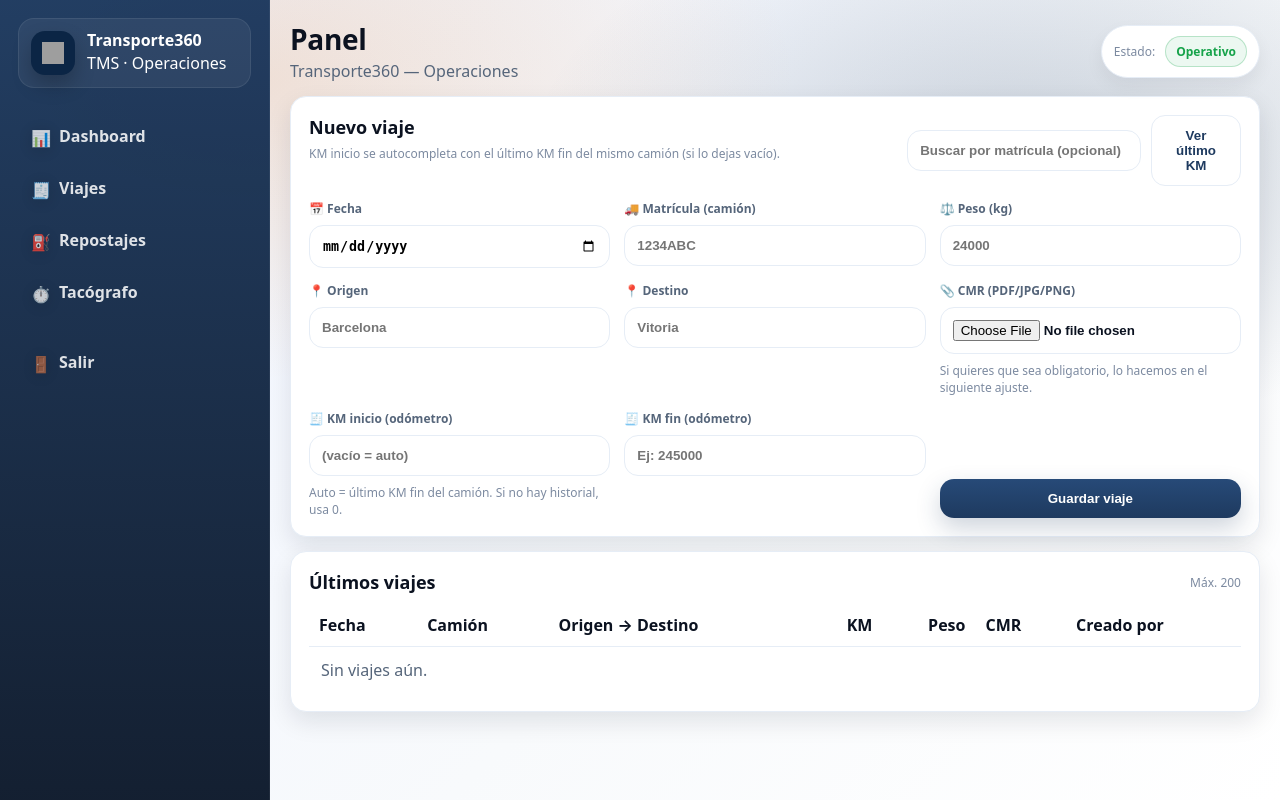
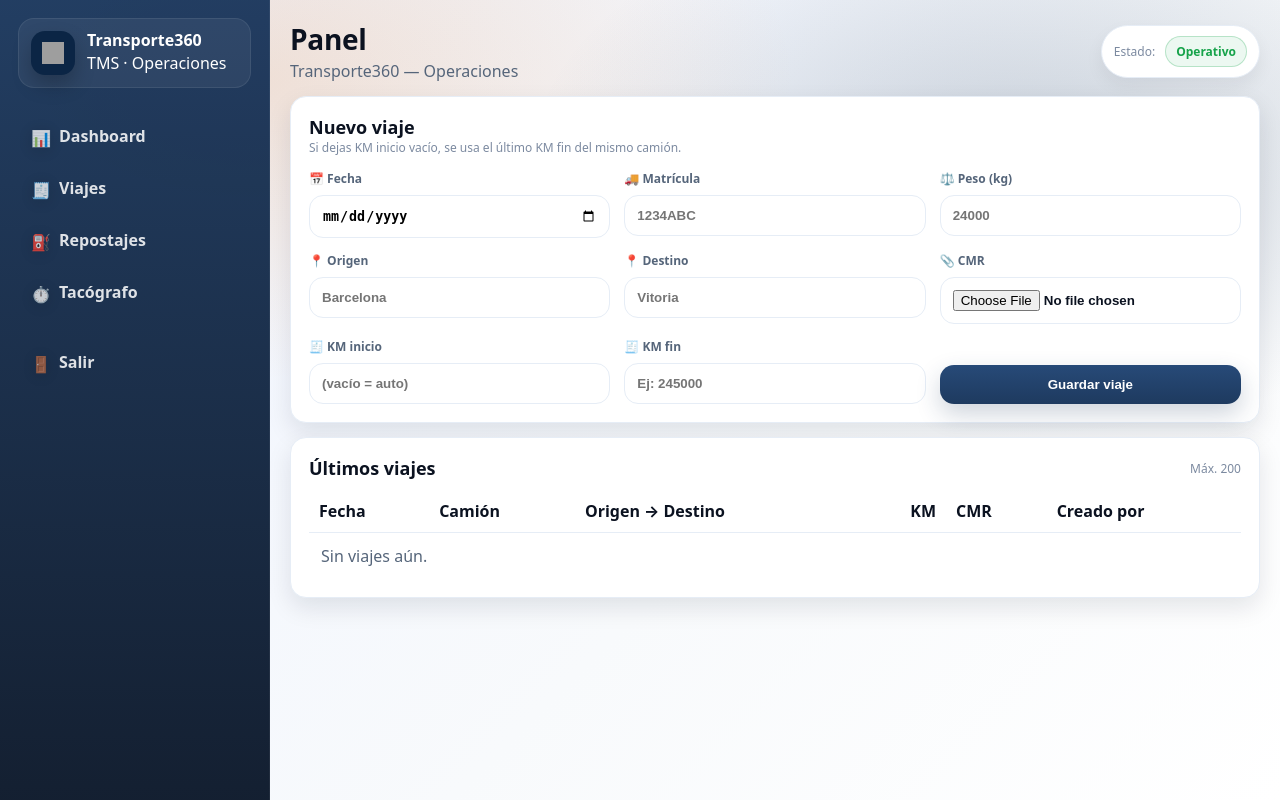
Before and after one commit to Transporte360/transporte360-app, a Flask app: template templates/pages/viajes.html in a window 1280 px wide. Run offline with Flask 3, Linux system fonts and the light colour scheme; the template is opened without the code that fills it, so the values that code supplies are empty; grey boxes are pictures that could not be loaded.

Commit message:
Update viajes.html

```diff
--- a/templates/pages/viajes.html
+++ b/templates/pages/viajes.html
@@ -3,23 +3,8 @@
 {% block content %}
 
   <div class="card card-pad">
-    <div class="row" style="justify-content:space-between; align-items:flex-start; flex-wrap:wrap">
-      <div class="col" style="gap:6px">
-        <div class="h2">Nuevo viaje</div>
-        <div class="tiny">KM inicio se autocompleta con el último KM fin del mismo camión (si lo dejas vacío).</div>
-      </div>
-
-      <form method="get" action="{{ url_for('viajes') }}" class="row" style="gap:10px">
-        <input class="input" name="m" placeholder="Buscar por matrícula (opcional)" value="{{ matricula_query or '' }}" style="max-width:260px; padding-left:12px">
-        <button class="btn btn-ghost" type="submit">Ver último KM</button>
-      </form>
-    </div>
-
-    {% if suggested_km_inicio is not none and matricula_query %}
-      <div class="pill" style="margin-top:10px">
-        Último KM fin para <b>{{ matricula_query }}</b>: <b>{{ "%.0f"|format(suggested_km_inicio) }}</b>
-      </div>
-    {% endif %}
+    <div class="h2">Nuevo viaje</div>
+    <div class="tiny">Si dejas KM inicio vacío, se usa el último KM fin del mismo camión.</div>
 
     {% if error %}
       <div class="alert" style="margin-top:14px">
@@ -31,7 +16,7 @@
       </div>
     {% endif %}
 
-    <form method="post" action="{{ url_for('viajes') }}" enctype="multipart/form-data" class="grid g3" style="margin-top:14px">
+    <form method="post" enctype="multipart/form-data" class="grid g3" style="margin-top:14px">
 
       <div class="field">
         <div class="label">📅 Fecha</div>
@@ -39,7 +24,7 @@
       </div>
 
       <div class="field">
-        <div class="label">🚚 Matrícula (camión)</div>
+        <div class="label">🚚 Matrícula</div>
         <input class="input" name="camion_matricula" placeholder="1234ABC" required style="padding-left:12px; text-transform:uppercase">
       </div>
 
@@ -59,19 +44,17 @@
       </div>
 
       <div class="field">
-        <div class="label">📎 CMR (PDF/JPG/PNG)</div>
+        <div class="label">📎 CMR</div>
         <input class="input" type="file" name="cmr_file" accept=".pdf,.jpg,.jpeg,.png" style="padding-left:12px">
-        <div class="tiny">Si quieres que sea obligatorio, lo hacemos en el siguiente ajuste.</div>
       </div>
 
       <div class="field">
-        <div class="label">🧾 KM inicio (odómetro)</div>
+        <div class="label">🧾 KM inicio</div>
         <input class="input" type="number" step="1" name="km_inicio" placeholder="(vacío = auto)" style="padding-left:12px">
-        <div class="tiny">Auto = último KM fin del camión. Si no hay historial, usa 0.</div>
       </div>
 
       <div class="field">
-        <div class="label">🧾 KM fin (odómetro)</div>
+        <div class="label">🧾 KM fin</div>
         <input class="input" type="number" step="1" name="km_fin" placeholder="Ej: 245000" required style="padding-left:12px">
       </div>
 
@@ -98,7 +81,6 @@
             <th style="text-align:left; padding:10px; border-bottom:1px solid var(--border)">Camión</th>
             <th style="text-align:left; padding:10px; border-bottom:1px solid var(--border)">Origen → Destino</th>
             <th style="text-align:right; padding:10px; border-bottom:1px solid var(--border)">KM</th>
-            <th style="text-align:right; padding:10px; border-bottom:1px solid var(--border)">Peso</th>
             <th style="text-align:left; padding:10px; border-bottom:1px solid var(--border)">CMR</th>
             <th style="text-align:left; padding:10px; border-bottom:1px solid var(--border)">Creado por</th>
           </tr>
@@ -109,33 +91,21 @@
               <tr>
                 <td style="padding:10px; border-bottom:1px solid var(--border)">{{ r.fecha }}</td>
                 <td style="padding:10px; border-bottom:1px solid var(--border)"><b>{{ r.camion_matricula }}</b></td>
-                <td style="padding:10px; border-bottom:1px solid var(--border)">
-                  {{ r.origen }} → {{ r.destino }}
-                </td>
+                <td style="padding:10px; border-bottom:1px solid var(--border)">{{ r.origen }} → {{ r.destino }}</td>
                 <td style="padding:10px; border-bottom:1px solid var(--border); text-align:right">
                   <b>{{ "%.0f"|format(r.km_total) }}</b>
                   <div class="tiny">{{ "%.0f"|format(r.km_inicio) }} → {{ "%.0f"|format(r.km_fin) }}</div>
                 </td>
-                <td style="padding:10px; border-bottom:1px solid var(--border); text-align:right">
-                  {{ "%.0f"|format(r.peso_kg or 0) }}
-                </td>
                 <td style="padding:10px; border-bottom:1px solid var(--border)">
                   {% if r.cmr_path %}
                     <a href="{{ url_for('serve_upload', subpath=r.cmr_path) }}" target="_blank">Ver CMR</a>
-                  {% else %}
-                    —
-                  {% endif %}
+                  {% else %} — {% endif %}
                 </td>
-                <td style="padding:10px; border-bottom:1px solid var(--border)">
-                  {{ r.created_by }}
-                  <span class="tiny">({{ r.created_role }})</span>
-                </td>
+                <td style="padding:10px; border-bottom:1px solid var(--border)">{{ r.created_by }} <span class="tiny">({{ r.created_role }})</span></td>
               </tr>
             {% endfor %}
           {% else %}
-            <tr>
-              <td colspan="7" class="muted" style="padding:12px">Sin viajes aún.</td>
-            </tr>
+            <tr><td colspan="6" class="muted" style="padding:12px">Sin viajes aún.</td></tr>
           {% endif %}
         </tbody>
       </table>
```
